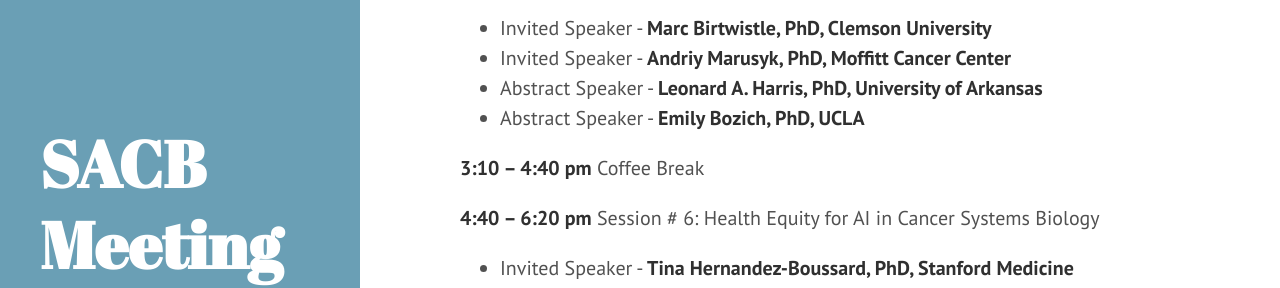
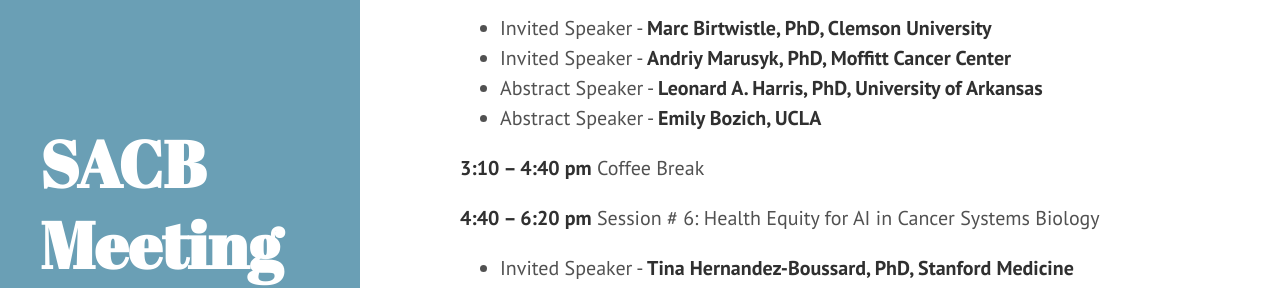
Before and after one commit to AECCSB/sacb-meeting, a Jekyll site: the page built from schedule.md, in a window 1280 px wide and 900 px high, scrolled down 2105 px. Shown: the part 155-443 px from the top of the window. Built offline with Jekyll 4.4.1, drawn with Linux system fonts in a browser that asks for light colours.

Commit message:
Update schedule.md

```diff
--- a/schedule.md
+++ b/schedule.md
@@ -83,7 +83,7 @@
 + Invited Speaker - **Marc Birtwistle, PhD, Clemson University**
 + Invited Speaker - **Andriy Marusyk, PhD, Moffitt Cancer Center**
 + Abstract Speaker - **Leonard A. Harris, PhD, University of Arkansas**
-+ Abstract Speaker - **Emily Bozich, PhD, UCLA**
++ Abstract Speaker - **Emily Bozich, UCLA**
 
 **3:10 – 4:40 pm**		Coffee Break
 
```
